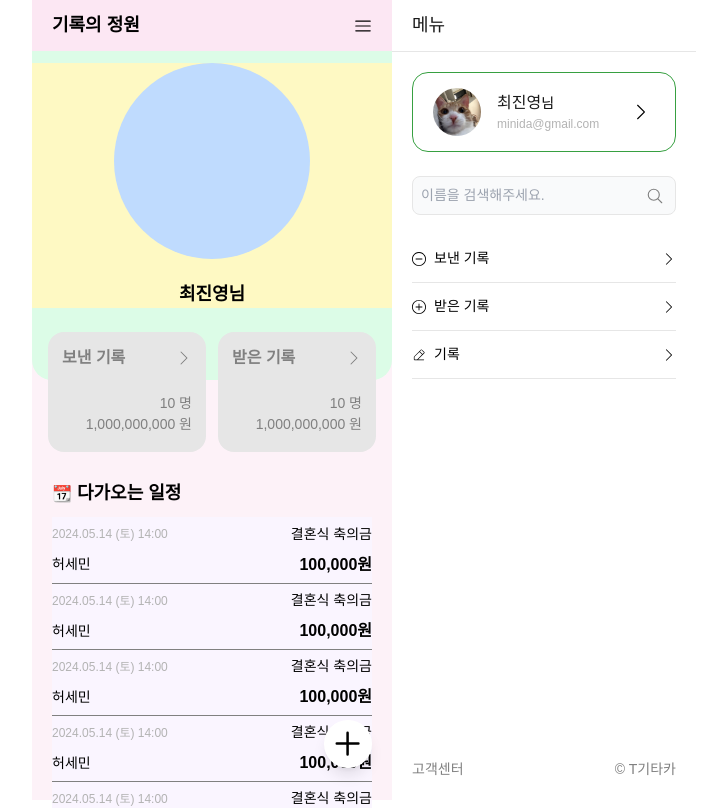
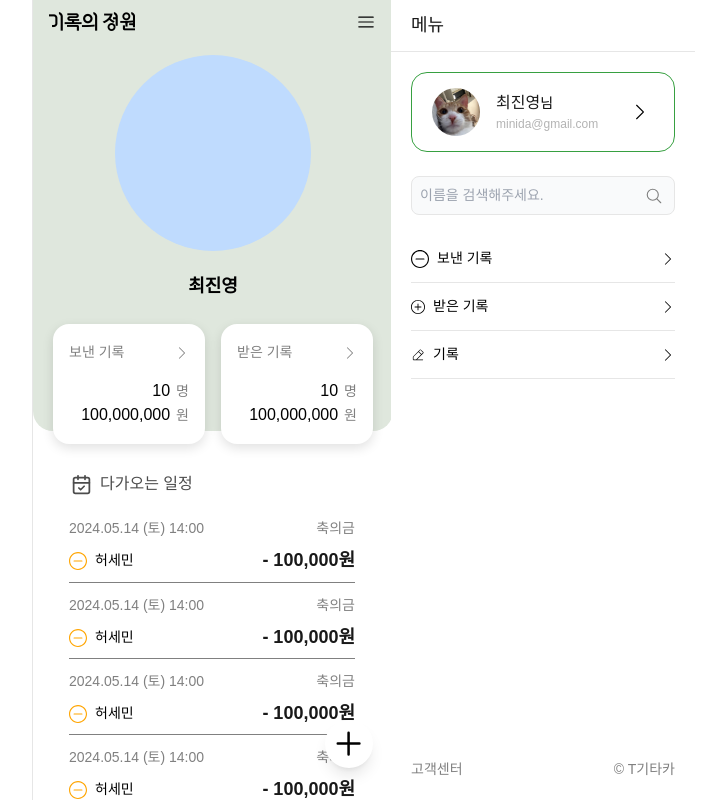
Before and after one commit to kangmin01/Garden-of-Records, a React (Create React App) app: page / in a window 1280 px wide. Shown: the top 808 px of the page, without its empty margins (428-1155 px from the left). Built offline with nearby package versions, Linux system fonts and the light colour scheme.

Commit message:
fix: Update styling home page

```diff
--- a/src/components/EventListCard.tsx
+++ b/src/components/EventListCard.tsx
@@ -1,18 +1,24 @@
 import { Link } from "react-router-dom";
+import MinusCircleIcon from "./ui/icons/MinusCircleIcon";
 
 export default function EventListCard() {
   return (
     <Link
       to={`/list/type/id`}
-      className="h-[66px] flex flex-col justify-center bg-purple-50 border-solid border-y-[1px] border-gray2 first:border-y-0"
+      className="h-[76px] flex flex-col border-solid border-y-[1px] border-gray2 first:border-y-0"
     >
-      <div className="w-full flex justify-between items-center mb-2">
-        <span className="text-sm text-gray1">2024.05.14 (토) 14:00</span>
-        <span className="text-p">결혼식 축의금</span>
+      <div className="w-full flex justify-between items-center mt-[12px] mb-[8px] text-[14px] font-normal text-gray2">
+        <span>2024.05.14 (토) 14:00</span>
+        <span>축의금</span>
       </div>
       <div className="w-full flex justify-between items-center">
-        <span className="text-p">허세민</span>
-        <span className="text-h2">100,000원</span>
+        <div className="flex items-center">
+          <MinusCircleIcon color="orange" />
+          <span className="text-p ml-[8px]">허세민</span>
+        </div>
+        <span className="text-[18px] font-semibold text-gray4">
+          - 100,000원
+        </span>
       </div>
     </Link>
   );
--- a/src/components/RecordCard.tsx
+++ b/src/components/RecordCard.tsx
@@ -14,14 +14,22 @@ export default function RecordCard({ type, totalCount, totalAmount }: Props) {
   return (
     <Link
       to={`/list/${type}`}
-      className="flex flex-col w-[158px] h-[120px] p-3.5 text-gray2 bg-gray0 rounded-2xl"
+      className="flex flex-col w-[152px] h-[120px] px-[16px] py-[18px] bg-white rounded-2xl shadow-shadowRecordCard"
     >
-      <div className="flex items-center justify-between mb-[23px]">
-        <span className="text-h2">{title[type]}</span>
+      <div className="flex items-center justify-between mb-[16px] text-[14px] font-medium text-gray2">
+        <span>{title[type]}</span>
         <RightChevron />
       </div>
-      <span className="text-right text-p">{totalCount} 명</span>
-      <span className="text-right text-p">{formatNumber(totalAmount)} 원</span>
+      <div className="flex justify-end items-center">
+        <span className="text-[16px] font-medium mr-[6px]">{totalCount}</span>
+        <span className="text-[14px] font-normal text-gray2">명</span>
+      </div>
+      <div className="flex justify-end items-center">
+        <span className="text-[16px] font-medium mr-[6px]">
+          {formatNumber(totalAmount)}
+        </span>
+        <span className="text-[14px] font-normal text-gray2">원</span>
+      </div>
     </Link>
   );
 }
--- /dev/null
+++ b/src/components/ui/icons/CalenderIcon.tsx
@@ -0,0 +1,5 @@
+import { LuCalendarCheck } from "react-icons/lu";
+
+export default function CalenderIcon() {
+  return <LuCalendarCheck size={21} />;
+}
--- a/src/components/ui/icons/MinusCircleIcon.tsx
+++ b/src/components/ui/icons/MinusCircleIcon.tsx
@@ -1,5 +1,9 @@
 import { SlMinus } from "react-icons/sl";
 
-export default function MinusCircleIcon() {
-  return <SlMinus />;
+type Props = {
+  color?: string;
+};
+
+export default function MinusCircleIcon({ color }: Props) {
+  return <SlMinus color={color} size={18} />;
 }
--- a/src/pages/Home.tsx
+++ b/src/pages/Home.tsx
@@ -11,15 +11,17 @@ import profile from "../assets/image/profile.jpg";
 import PlusCircleIcon from "../components/ui/icons/PlusCircleIcon";
 import MinusCircleIcon from "../components/ui/icons/MinusCircleIcon";
 import PencilIcon from "../components/ui/icons/PencilIcon";
+import header_title from "../assets/image/header_title.png";
+import CalenderIcon from "../components/ui/icons/CalenderIcon";
 
 export default function Home() {
   const [isMenuOpen, setIsMenuOpen] = useState(false);
 
   return (
-    <div className="bg-pink-50 max-w-[360px] mx-auto h-dvh relative">
-      <nav className="bg-pink-100 max-w-[360px] mx-auto flex justify-between px-5 py-3 items-center text-h1">
-        <div>
-          <Link to="/signin">기록의 정원</Link>
+    <div className="bg-white border-x-[1px] border-solid border-gray0 max-w-[360px] mx-auto h-dvh relative">
+      <nav className="bg-green0 max-w-[360px] mx-auto flex justify-between px-[16px] py-3 items-center text-h1">
+        <div className="w-[86px] h-[19px]">
+          <img src={header_title} alt="헤더 제목" />
         </div>
 
         {/* 뒷배경 */}
@@ -115,23 +117,25 @@ export default function Home() {
           </div>
         </div>
       </nav>
-      <div className="bg-green-100 absolute h-[329px] w-[360px] rounded-b-[20px]"></div>
-      <div className="w-[360px] absolute">
-        <div className="bg-yellow-100 flex flex-col items-center mt-3 mb-6">
+      <div className="bg-green0 absolute h-[388px] w-[360px] rounded-b-[20px]"></div>
+      <div className="w-[360px] absolute flex flex-col items-center">
+        <div className="flex flex-col items-center mt-3 mb-6">
           <div className="w-[196px] h-[196px] bg-blue-200 rounded-full"></div>
-          <span className="text-h1 mt-[22px]">최진영님</span>
+          <span className="text-h1 mt-[22px]">최진영</span>
         </div>
-        <div className="flex justify-between px-4">
-          <RecordCard type="send" totalCount={10} totalAmount={1000000000} />
-          <RecordCard type="receive" totalCount={10} totalAmount={1000000000} />
+        <div className="w-[320px] h-[120px] flex justify-between">
+          <RecordCard type="send" totalCount={10} totalAmount={100000000} />
+          <RecordCard type="receive" totalCount={10} totalAmount={100000000} />
         </div>
       </div>
       <div className="pt-[429px] w-full px-5">
-        <div className="mb-2.5">
-          <span>📆</span>
-          <span className="text-h1"> 다가오는 일정</span>
+        <div className="mb-2.5 pl-[18px] flex items-center text-gray3">
+          <CalenderIcon />
+          <span className="text-[16px] font-medium ml-[8px]">
+            다가오는 일정
+          </span>
         </div>
-        <section className="divide-y-[1px]">
+        <section className="divide-y-[1px] px-[16px]">
           {/* <section className="divide-y-[1px] h-[280px] overflow-y-auto"> */}
           <EventListCard />
           <EventListCard />
--- a/tailwind.config.js
+++ b/tailwind.config.js
@@ -15,6 +15,9 @@ module.exports = {
       sm: ["12px", { fontWeight: "normal" }],
     },
     extend: {
+      boxShadow: {
+        shadowRecordCard: "0px 4px 12px 0px rgba(0,0,0,0.12)",
+      },
       fontFamily: {
         sans: ["Pretendard Variable", "sans-serif"],
       },
@@ -28,7 +31,9 @@ module.exports = {
         textGray2: "#B3B3B3",
         textGray3: "#FFFFFF",
         main: "#37A041",
+        green0: "#DFE7DD",
         darkRed: "#EA000E",
+        orange: "#EF9509",
       },
     },
   },
```
Also changed, not shown: src/assets/image/header_title.png (added).
